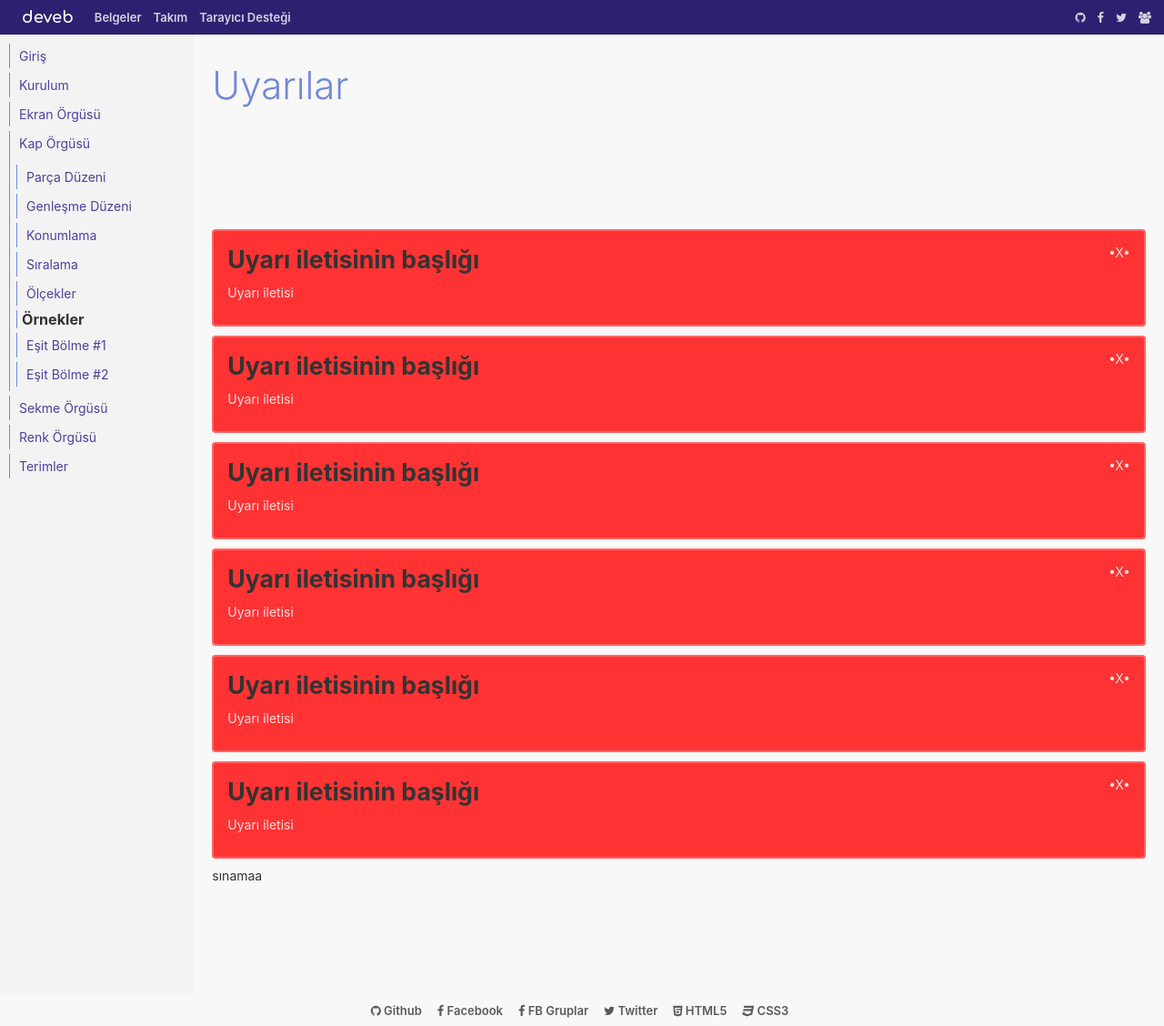
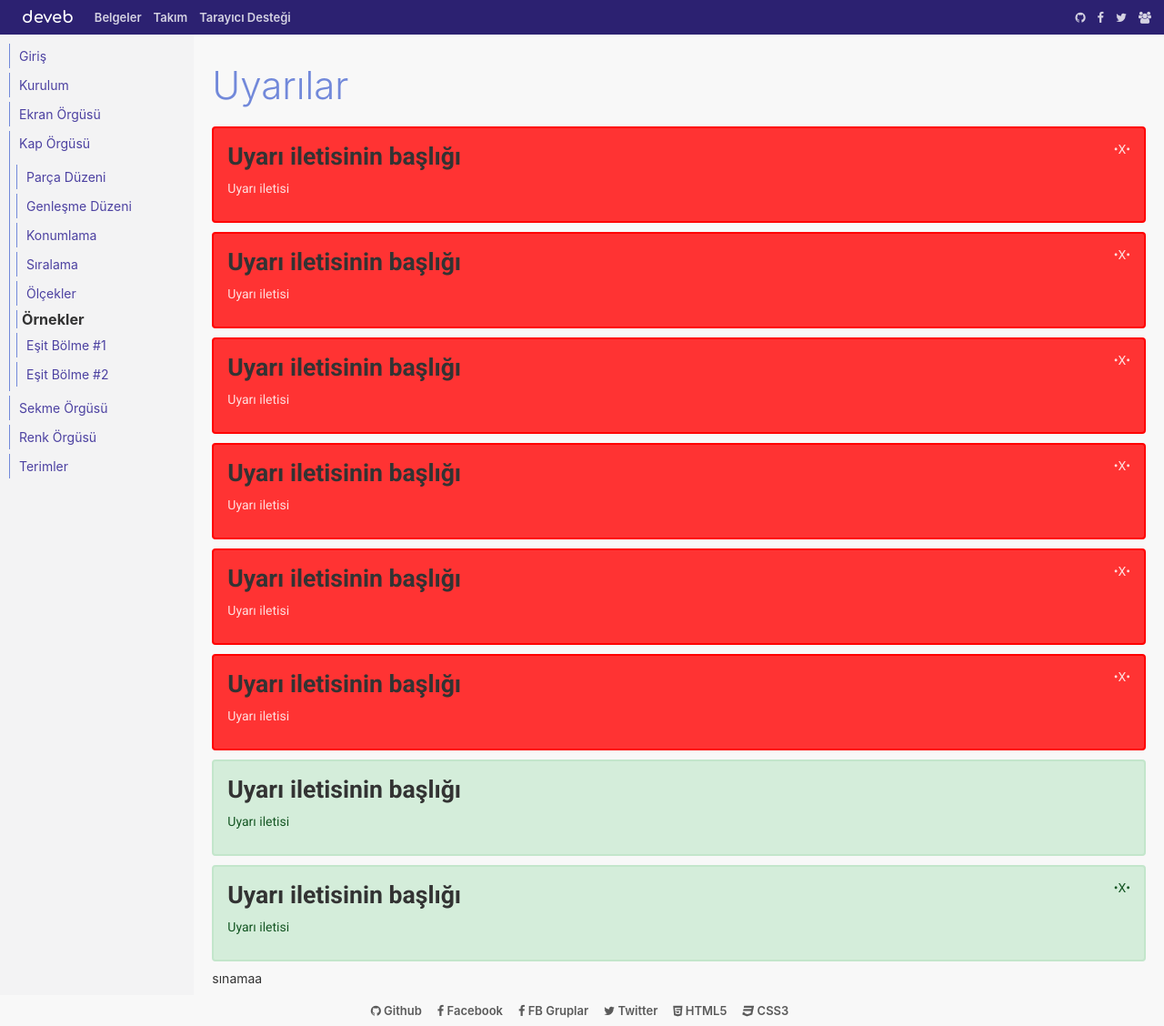
Before and after one commit to data-deveb/data-deveb.github.io, a Jekyll site: the page built from belgeler/uyarilar.html, in a window 1280 px wide. Shown: the whole page at 91% size. Built offline with Jekyll 4.4.1, drawn with Linux system fonts in a browser that asks for light colours.

Commit message:
Uyarılar güncellendi.

```diff
--- a/assets/scss/dvb.css
+++ b/assets/scss/dvb.css
@@ -1290,9 +1290,13 @@
 [data-menü~="varsayılan"] > ul li a:hover, [data-menü~="varsayılan"] > ul li a.etkin { background-color: #3c3181; }
 
 @media screen and (min-width: 576px) and (-ms-high-contrast: active), (-ms-high-contrast: none) { [data-kçk~="0"] { -ms-flex-preferred-size: auto !important; width: auto !important; } }
-[data-uyarı] { position: relative; width: 100%; }
+[data-uyarı] { position: relative; width: 100%; font-family: roboto; }
 
-[data-uyarı] > div { border: 2px solid #f66; padding: 15px; background-color: #f33; border-radius: 4px; color: #fdd; position: relative; margin-bottom: 10px; }
+[data-uyarı] > div { border: 2px solid #f00; padding: 15px; background-color: #f33; border-radius: 4px; color: #fdd; position: relative; margin-bottom: 10px; }
+
+[data-uyarı~="kapatılamaz"] > div > label:last-child { display: none; }
+
+[data-uyarı~="tamamlandı"] > div { border: 2px solid #c3e6cb; background-color: #d4edda; color: #155724; }
 
 [data-uyarı] > div h2 { width: 100%; margin: 0; }
 
--- a/belgeler/uyarilar.html
+++ b/belgeler/uyarilar.html
@@ -53,4 +53,24 @@
       <label for="im152173304362d">•X•</label>
     </div>
   </div>
+  <div data-uyarı="kapatılamaz tamamlandı">
+    <input id="tamamlandı" type="checkbox" name="uyarı1">
+    <div>
+      <div>
+        <h2>Uyarı iletisinin başlığı</h2>
+        <p>Uyarı iletisi</p>
+      </div>
+      <label for="tamamlandı">•X•</label>
+    </div>
+  </div>
+  <div data-uyarı="tamamlandı">
+    <input id="tamamlandı2" type="checkbox" name="uyarı1">
+    <div>
+      <div>
+        <h2>Uyarı iletisinin başlığı</h2>
+        <p>Uyarı iletisi</p>
+      </div>
+      <label for="tamamlandı2">•X•</label>
+    </div>
+   </div>
   <div>sınamaa</div>
```
Also changed, not shown: assets/scss/_uyarilar.scss (+12 -1 lines), 1 other file.
